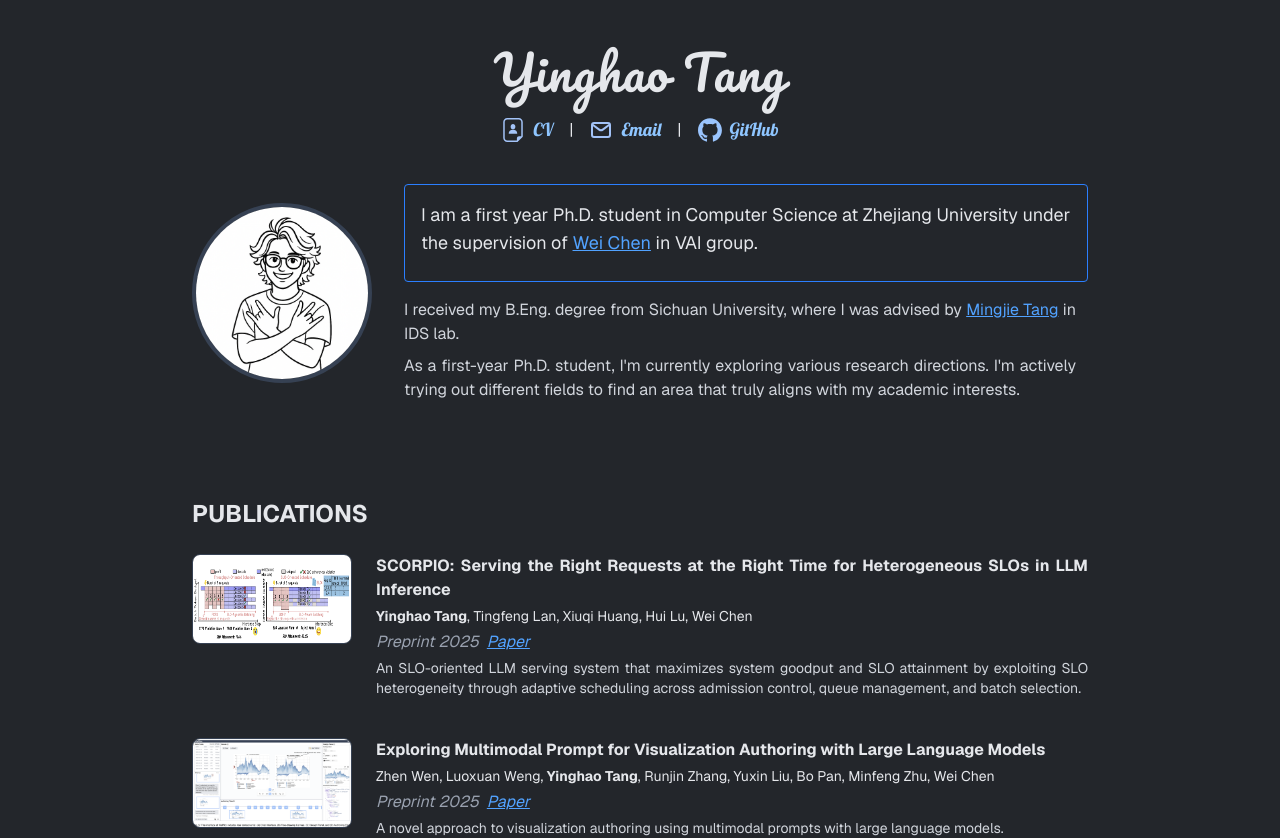
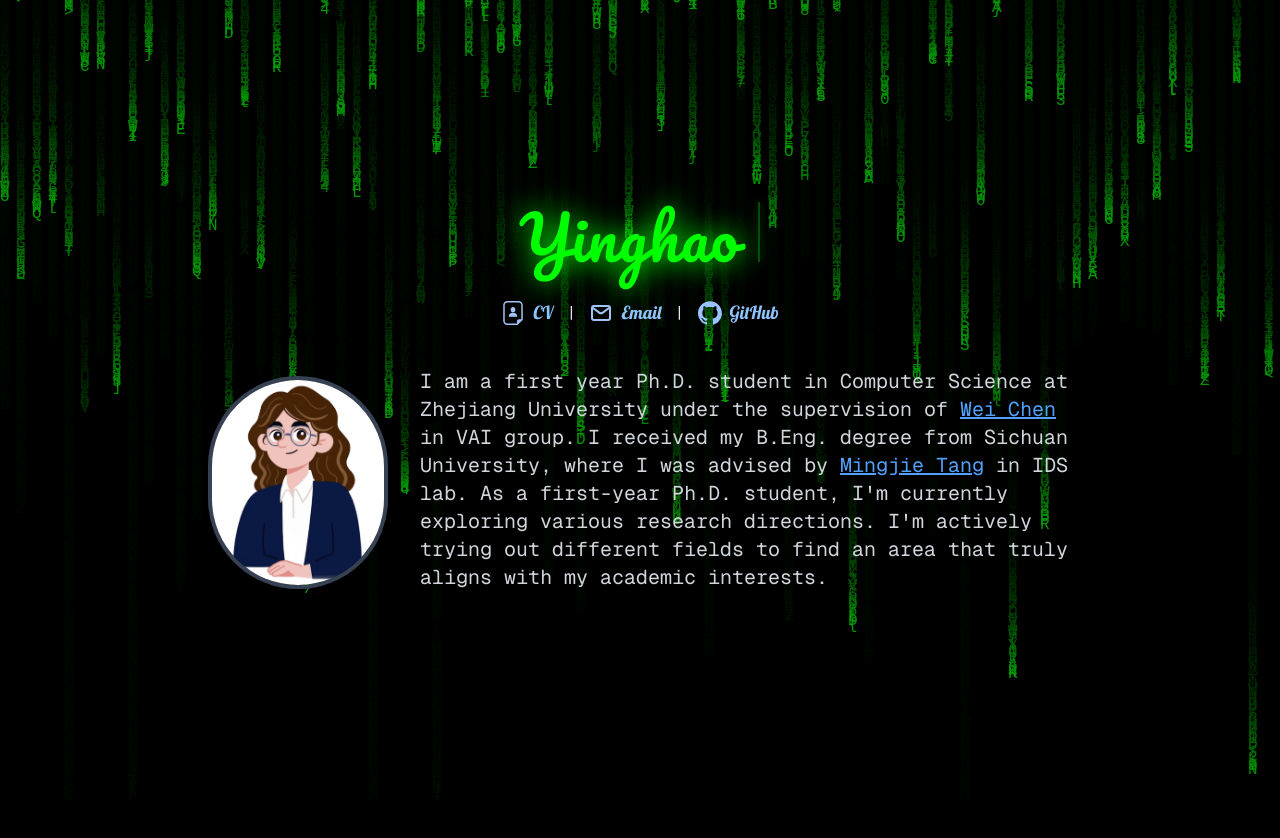
Before and after one commit to MisterBrookT/misterbrookt.github.com, a Next.js app in the folder personal-website/: page / in a window 1280 px wide. Shown: the top 838 px of the page. Built offline with nearby package versions, Linux system fonts and the light colour scheme.

Commit message:
Enhance personal website with animated name feature and matrix rain background;

```diff
--- a/personal-website/src/app/globals.css
+++ b/personal-website/src/app/globals.css
@@ -1,4 +1,5 @@
 @import url('https://fonts.googleapis.com/css2?family=Lobster&family=Pacifico&display=swap');
+@import url('https://fonts.googleapis.com/css2?family=Orbitron:wght@400;700&display=swap');
 @import "tailwindcss";
 
 :root {
@@ -37,3 +38,17 @@ body {
   font-weight: 400;
   font-style: normal;
 }
+
+.matrix-font {
+  font-family: 'Orbitron', monospace;
+}
+
+
+@keyframes cursor-blink {
+  0%, 50% {
+    opacity: 1;
+  }
+  51%, 100% {
+    opacity: 0.3;
+  }
+}
--- a/personal-website/src/app/page.tsx
+++ b/personal-website/src/app/page.tsx
@@ -1,14 +1,53 @@
+'use client';
+
+import { useState, useEffect } from "react";
 import { Header } from "@/components/Header";
 import { Publications } from "@/components/Publications";
 import { Misc } from "@/components/Misc";
+import { MatrixRain } from "@/components/MatrixRain";
 import { personalInfo } from "@/data/content";
 
 export default function Home() {
+  const [dimensions, setDimensions] = useState({
+    width: typeof window !== 'undefined' ? window.innerWidth : 1920,
+    height: typeof window !== 'undefined' ? window.innerHeight : 1080
+  });
+
+  useEffect(() => {
+    const updateDimensions = () => {
+      setDimensions({
+        width: window.innerWidth,
+        height: window.innerHeight
+      });
+    };
+
+    updateDimensions();
+    window.addEventListener('resize', updateDimensions);
+    return () => window.removeEventListener('resize', updateDimensions);
+  }, []);
+
   return (
-    <div className="min-h-screen bg-[#23262b] text-[#e5e7eb] font-sans flex flex-col items-center px-4 pb-20">
-      <Header info={personalInfo} />
-      <Publications publications={personalInfo.publications} />
-      <Misc {...personalInfo.misc} />
+    <div className="bg-[#000000] text-[#e5e7eb] font-sans">
+      {/* Header and Personal Info Section - Full viewport height, Matrix rain only here */}
+      <section className="relative h-screen w-full overflow-hidden">
+        {/* Matrix Rain - only in this section */}
+        <div className="absolute inset-0 pointer-events-none z-0">
+          <MatrixRain width={dimensions.width} height={dimensions.height} />
+        </div>
+
+        {/* Header and Personal Info Content */}
+        <div className="relative z-10 h-full flex flex-col justify-center">
+          <Header info={personalInfo} />
+        </div>
+      </section>
+
+      {/* Publications and Misc Section - below viewport, requires scrolling */}
+      <section className="relative z-10 bg-[#000000] pb-20">
+        <div className="w-full max-w-4xl mx-auto px-4">
+          <Publications publications={personalInfo.publications} />
+          <Misc {...personalInfo.misc} />
+        </div>
+      </section>
     </div>
   );
 }
--- /dev/null
+++ b/personal-website/src/components/AnimatedName.tsx
@@ -0,0 +1,95 @@
+'use client';
+
+import { useEffect, useState } from 'react';
+
+interface AnimatedNameProps {
+  name: string;
+  className?: string;
+}
+
+export function AnimatedName({ name, className = '' }: AnimatedNameProps) {
+  const [displayedChars, setDisplayedChars] = useState<string>('');
+  const [currentIndex, setCurrentIndex] = useState(-1);
+  const [isAnimating, setIsAnimating] = useState(false);
+
+  // Function to start the animation
+  const startAnimation = () => {
+    setDisplayedChars('');
+    setCurrentIndex(-1);
+    setIsAnimating(true);
+
+    // Start animation after initial delay
+    const startTimer = setTimeout(() => {
+      setCurrentIndex(0);
+    }, 500);
+
+    return () => clearTimeout(startTimer);
+  };
+
+  useEffect(() => {
+    // Start initial animation
+    const cleanup = startAnimation();
+    return cleanup;
+  }, [name]);
+
+  useEffect(() => {
+    if (currentIndex === -1) return;
+
+    // If we've completed the name, wait then restart
+    if (currentIndex >= name.length) {
+      const pauseTimer = setTimeout(() => {
+        // Clear the displayed text
+        setDisplayedChars('');
+        // Reset to start animation again
+        setCurrentIndex(-1);
+        setIsAnimating(true);
+        // Start animation after brief pause
+        setTimeout(() => {
+          setCurrentIndex(0);
+        }, 0);
+      }, 2000); // Display full name for 2 seconds before clearing
+
+      return () => clearTimeout(pauseTimer);
+    }
+
+    // Continue animating characters
+    if (currentIndex < name.length && isAnimating) {
+      // Variable delay for stroke-by-stroke effect
+      const currentChar = name[currentIndex];
+      let delay = 120;
+
+      if (currentChar === ' ') {
+        delay = 50; // Spaces appear quickly
+      } else if (currentIndex === 0) {
+        delay = 400; // First character takes longer
+      } else {
+        // Randomize delay for natural writing feel
+        delay = 100 + Math.random() * 80;
+      }
+
+      const timer = setTimeout(() => {
+        setDisplayedChars(name.slice(0, currentIndex + 1));
+        setCurrentIndex(prev => prev + 1);
+      }, delay);
+
+      return () => clearTimeout(timer);
+    }
+  }, [currentIndex, name, isAnimating]);
+
+  return (
+    <h1 className={`${className} relative`}>
+      <span className="text-[#00ff00] drop-shadow-[0_0_15px_rgba(0,255,0,1)] filter">
+        {displayedChars}
+      </span>
+      {currentIndex >= 0 && currentIndex <= name.length && (
+        <span
+          className="inline-block w-[2px] h-[1em] bg-[#00ff00] ml-0.5"
+          style={{
+            boxShadow: '0 0 10px #00ff00',
+            animation: 'cursor-blink 0.8s infinite'
+          }}
+        ></span>
+      )}
+    </h1>
+  );
+}
--- a/personal-website/src/components/Header.tsx
+++ b/personal-website/src/components/Header.tsx
@@ -2,6 +2,7 @@
 
 import Image from "next/image";
 import { PersonalInfo } from "@/data/content";
+import { AnimatedName } from "./AnimatedName";
 
 interface HeaderProps {
   info: PersonalInfo;
@@ -35,12 +36,14 @@ function renderWithPeople(text: string, people: Record<string, { name: string; l
 
 export function Header({ info }: HeaderProps) {
   return (
-    <header className="w-full max-w-4xl flex flex-col items-center py-12">
-      {/* <h1 className="text-5xl font-extrabold tracking-wide mb-5 text-center pacifico-regular"> */}
-      <h1 className="text-5xl tracking-wide mb-5 text-center pacifico-regular">
-        {info.name}
-      </h1>
+    <header className="relative w-full max-w-4xl mx-auto flex flex-col items-center py-12 z-10 px-4">
+        <div className="flex flex-col items-center w-full">
+          <AnimatedName
+            name={info.name}
+            className="text-6xl tracking-wide mb-8 text-center pacifico-regular"
+          />
           <div className="flex flex-col sm:flex-row gap-4 items-center mb-4">
+            {/* svg icon */}
             <a href={info.cvLink} className="text-blue-300 hover:text-blue-400 transition-colors flex items-center gap-2">
               <Image src="/cv.svg" alt="CV" width={24} height={24} className="w-6 h-6" />
               <span className="lobster-label text-lg hover:underline hover:scale-110 transition-transform">CV</span>
@@ -65,15 +68,9 @@ export function Header({ info }: HeaderProps) {
               className="rounded-full border-4 border-gray-700 object-cover"
             />
             <div className="flex flex-col gap-4 max-w">
-          <div className="text-lg bg-[#23262b] border border-blue-500 rounded p-4">
-            <p className="mb-2">{renderWithPeople(info.bio, info.people)}</p>
+              <div className="max-w-2xl">
+                <p className="text-xl text-gray-300 mb-2 font-mono">{renderWithPeople(info.bio, info.people)}</p>
               </div>
-          <div className="max-w-2xl text-base text-gray-300 text-justify">
-            {info.background.map((text, index) => (
-              <p key={index} className={index > 0 ? "mt-2" : ""}>
-                {renderWithPeople(text, info.people)}
-              </p>
-            ))}
             </div>
           </div>
         </div>
--- /dev/null
+++ b/personal-website/src/components/MatrixRain.tsx
@@ -0,0 +1,114 @@
+'use client';
+
+import { useEffect, useRef } from 'react';
+
+interface MatrixRainProps {
+  width: number;
+  height: number;
+}
+
+export function MatrixRain({ width, height }: MatrixRainProps) {
+  const canvasRef = useRef<HTMLCanvasElement>(null);
+
+  useEffect(() => {
+    const canvas = canvasRef.current;
+    if (!canvas) return;
+
+    const ctx = canvas.getContext('2d');
+    if (!ctx) return;
+
+    canvas.width = width;
+    canvas.height = height;
+
+    // English characters only: 0-9, A-Z, and some symbols
+    const chars = '0123456789ABCDEFGHIJKLMNOPQRSTUVWXYZ+-*/=<>[]{}';
+    const charArray = chars.split('');
+
+    // Column configuration
+    const fontSize = 16;
+    const columns = Math.floor(width / fontSize);
+    const drops: number[] = [];
+
+    // Initialize drops
+    for (let i = 0; i < columns; i++) {
+      drops[i] = Math.random() * -100;
+    }
+
+    let animationFrameId: number;
+
+    function draw() {
+      if (!ctx) return;
+
+      // Semi-transparent black background for fade effect
+      ctx.fillStyle = 'rgba(0, 0, 0, 0.05)';
+      ctx.fillRect(0, 0, width, height);
+
+      // Draw characters
+      ctx.fillStyle = '#00ff00';
+      ctx.font = `${fontSize}px monospace`;
+
+      for (let i = 0; i < drops.length; i++) {
+        const trailLength = 1; // Number of characters in each trail
+        const x = i * fontSize;
+
+        // Draw multiple characters in a trail (top to bottom, so trail appears behind)
+        for (let j = 0; j < trailLength; j++) {
+          // Position of this character in the trail
+          const trailPosition = drops[i] - j; // j=0 is the head, j increases goes up
+          const y = trailPosition * fontSize;
+
+          // Only draw if within visible bounds
+          if (y > -fontSize && y < height + fontSize) {
+            // Random character for this position in trail
+            const text = charArray[Math.floor(Math.random() * charArray.length)];
+
+            // Calculate opacity based on:
+            // 1. Position in trail (head is brightest)
+            // 2. Screen position (top is brighter)
+            const trailOpacity = 1 - (j / trailLength); // Decreases as j increases (going up the trail)
+            const screenPosition = y / height; // 0 at top, 1 at bottom
+            const combinedOpacity = trailOpacity * (1 - screenPosition * 0.3); // Screen fade effect
+
+            // Set color based on combined opacity
+            if (combinedOpacity > 0.7) {
+              ctx.fillStyle = '#00ff00'; // Bright green
+            } else if (combinedOpacity > 0.3) {
+              ctx.fillStyle = '#00cc00'; // Medium green
+            } else {
+              const alpha = Math.max(0, combinedOpacity * 0.5);
+              ctx.fillStyle = `rgba(0, 204, 0, ${alpha})`; // Faded green with alpha
+            }
+
+            ctx.fillText(text, x, y);
+          }
+        }
+
+        // Reset drop to top when it reaches bottom or randomly
+        if (drops[i] * fontSize > height || Math.random() > 0.985) {
+          drops[i] = 0;
+        }
+
+        // Move drop down (speed varies per column) - slower animation
+        drops[i] += 0.05 + Math.random() * 0.3;
+      }
+
+      animationFrameId = requestAnimationFrame(draw);
+    }
+
+    draw();
+
+    return () => {
+      if (animationFrameId) {
+        cancelAnimationFrame(animationFrameId);
+      }
+    };
+  }, [width, height]);
+
+  return (
+    <canvas
+      ref={canvasRef}
+      className="absolute inset-0 pointer-events-none"
+      style={{ opacity: 0.6 }}
+    />
+  );
+}
--- a/personal-website/src/data/content.ts
+++ b/personal-website/src/data/content.ts
@@ -21,7 +21,6 @@ export interface PersonalInfo {
   github: string;
   profileImage: string;
   bio: string;
-  background: string[];
   people: Record<string, Person>;
   publications: Publication[];
   misc: {
@@ -38,11 +37,7 @@ export const personalInfo: PersonalInfo = {
   cvLink: "#",
   github: "https://github.com/MisterBrookT",
   profileImage: "/profile.jpeg",
-  bio: "I am a first year Ph.D. student in Computer Science at Zhejiang University under the supervision of {Wei Chen} in VAI group.",
-  background: [
-    "I received my B.Eng. degree from Sichuan University, where I was advised by {Mingjie Tang} in IDS lab.",
-    "As a first-year Ph.D. student, I'm currently exploring various research directions. I'm actively trying out different fields to find an area that truly aligns with my academic interests."
-  ],
+  bio: "I am a first year Ph.D. student in Computer Science at Zhejiang University under the supervision of {Wei Chen} in VAI group. I received my B.Eng. degree from Sichuan University, where I was advised by {Mingjie Tang} in IDS lab. As a first-year Ph.D. student, I'm currently exploring various research directions. I'm actively trying out different fields to find an area that truly aligns with my academic interests.",
   people: {
     "Wei Chen": {
       name: "Wei Chen",
```
Also changed, not shown: personal-website/public/profile.jpeg. Lines whose indentation alone changed are shown as unchanged.
